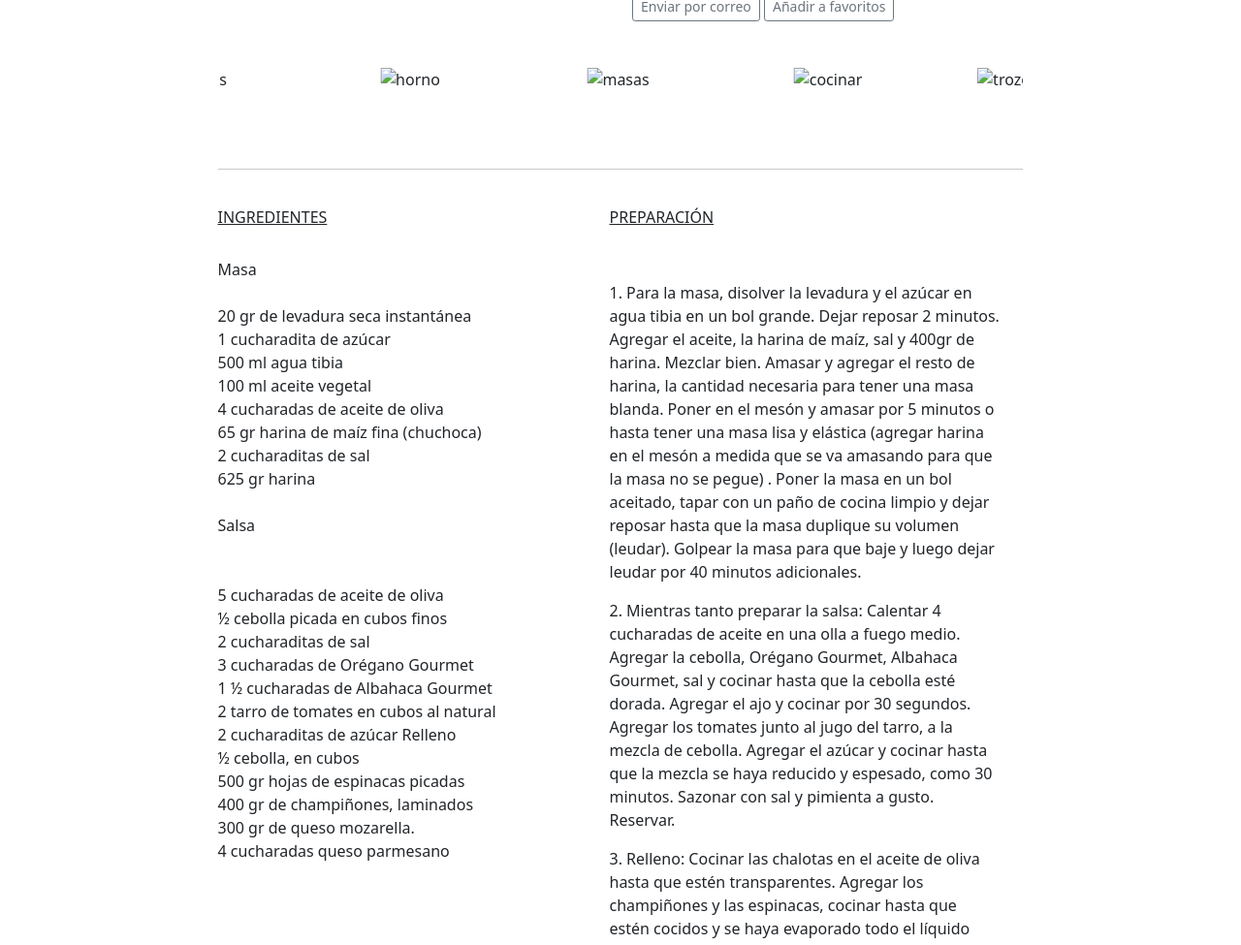
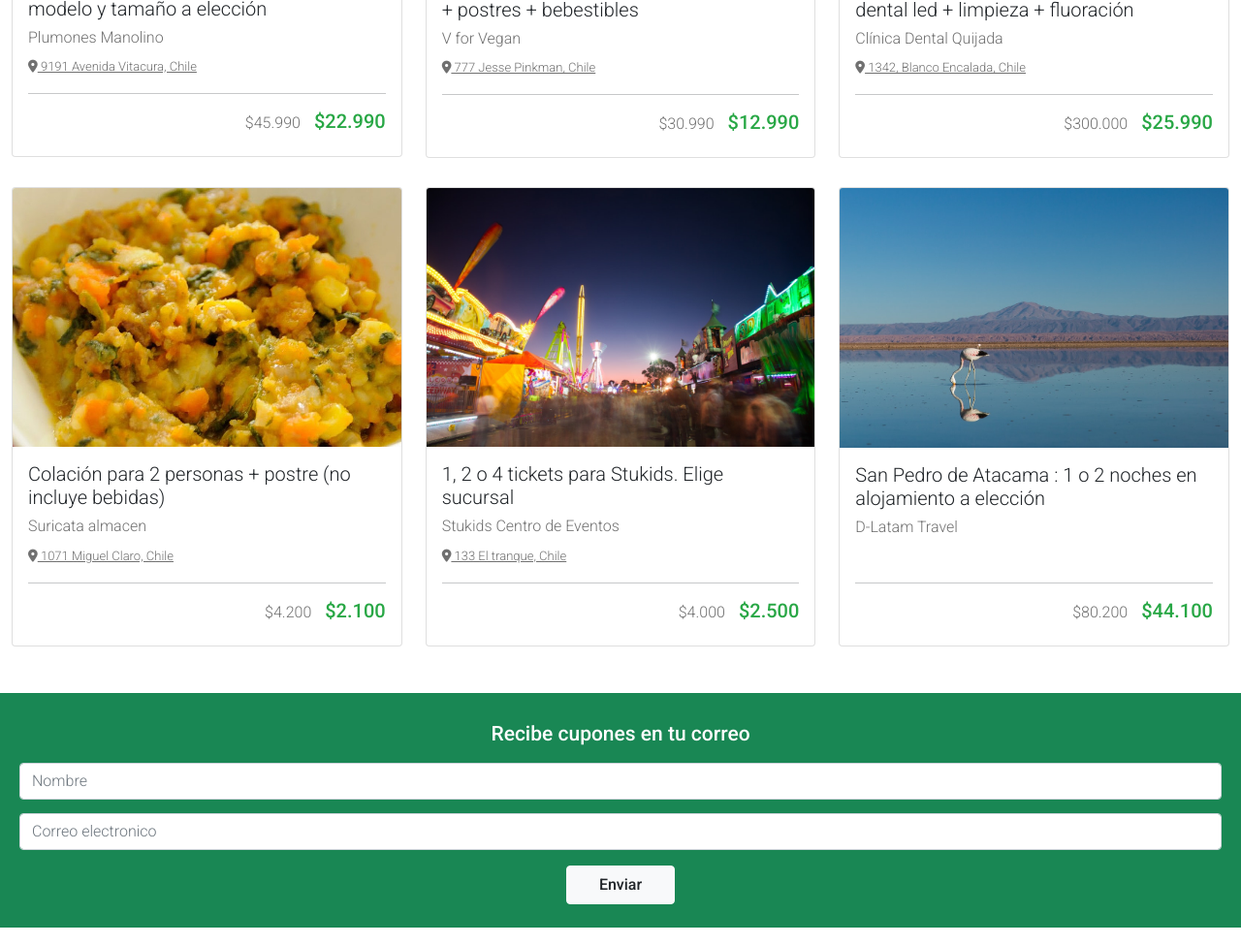
Before and after one commit to RicardoSe14/Mockup_Save_The_Sky, a plain HTML site: page index.html in a window 1280 px wide. Shown: the part 396-1371 px from the top of the page at 97% size. Drawn offline with nearby package versions, Linux system fonts and the light colour scheme.

Commit message:
primera prueba

```diff
--- /dev/null
+++ b/assets/css/style.css
@@ -0,0 +1,63 @@
+body{font-family: "roboto" !important;
+}
+
+.card { margin-top: 30px;
+}
+
+.card-title {font-weight: 300 !important;
+    color: #212529;
+    font-size: 20px !important;
+
+}
+
+.empresa {font-weight: 300 !important;
+    font-size: 16px !important;
+    color: #707070;
+}
+
+.direccion {font-weight: 300 !important;
+    font-size: 13px !important;
+    color: #707070;}
+
+    .valor{text-align: right;
+
+    }
+
+.precio {font-weight: 300 !important;
+    font-size: 16px !important;
+    color: #707070;
+    display: inline-block;
+    margin-right: 10px;
+}
+
+.precioofe {font-weight: 500 !important;
+    font-size: 20px !important;
+    color: #28A745;
+    display: inline-block;
+}
+
+.newstler {font-weight: 500 !important;
+    font-size: 21px !important;
+    padding-top: 30px ;}
+
+.casilla1 {margin-top: -15px !important;}
+
+.casilla2 {margin-top: -10px !important;}
+
+.btn-light {font-weight: 500 !important;
+    font-size: 16px !important;
+    color: #212529 !important;
+    height: 40px;
+    width: 112px;
+}
+
+.form-control {font-weight: 300 !important;
+    font-size: 16px !important;
+    color: #707070 !important;
+
+}
+
+footer p {font-weight: 300 !important;
+    font-size: 16px !important;
+    color: #707070;
+}
--- a/index.html
+++ b/index.html
@@ -5,214 +5,163 @@
     <meta http-equiv="X-UA-Compatible" content="IE=edge">
     <meta name="viewport" content="width=device-width, initial-scale=1.0">
     <meta name="author" content="Ricardo Serra">
-    <meta name="descripción" content="Desafio Ricomida">
+    <meta name="descripción" content="Comparte tus conocimientos tomando cafe">
     <meta name="Copyright" content="Todos los derechos reservados">
-    <meta name="keywords" content="ingredientes, postres, recetas, comida">
+    <meta name="keywords" content="charlas, eventos, simposios, tegnología, co-work">
+    <!--fontawesone al fondo del body en un scrip-->
+    <link rel="stylesheet" type="text/css" href="assets/css/style.css">
     <link href="https://cdn.jsdelivr.net/npm/bootstrap@5.1.3/dist/css/bootstrap.min.css" rel="stylesheet" integrity="sha384-1BmE4kWBq78iYhFldvKuhfTAU6auU8tT94WrHftjDbrCEXSU1oBoqyl2QvZ6jIW3" crossorigin="anonymous">
-    <link rel="stylesheet" type="text/css" href="assets/css/Ricomida.css">
-    <link href="https://fonts.googleapis.com/css2?family=Cabin:wght@400;700&family=Lobster&display=swap" rel="stylesheet">
+    <link href="https://fonts.googleapis.com/css2?family=Roboto:wght@300;500&display=swap" rel="stylesheet">
     <link rel="icon" type="image/png" href="assets/img/Favicon.png">
-    <title>Ricomida</title>
-
+    <title>CUPPON</title>
 </head>
-
-<body>
-
-    <!--Seccion barra de navegación-->
-
-    <nav id="barra" class="navbar navbar-expand-lg navbar-light navbar bg-black"> <!--revisar padding-->
-        <div class="container-fluid col-12 col-sm-10 col-md-8 col-lg-8">
-        <div class="navbar-brand">
-            <a id="logo" class="nav-link text-white" href="#">Ricomida</a>
-        </div>
+<body class="bg-white">
+    <nav class="navbar navbar-expand-lg navbar-light bg-success"> <!-- la maqueta tiene otro color, pero e pide success style="background-color: #28A745"-->
+        <!--funciona mejor navbar-dark porque se parece más a la maqueta, pero se pide light-->
+        <div class="container-fluid px-3 mx-3">
+        <a class="navbar-brand" href="#">
+            <img src="assets/img/logo-white.png" alt="Logo" width="86" height="25" class="d-inline-block align-text-top">
+        </a>
         <button class="navbar-toggler" type="button" data-bs-toggle="collapse" data-bs-target="#navbarNavAltMarkup" aria-controls="navbarNavAltMarkup" aria-expanded="false" aria-label="Toggle navigation">
             <span class="navbar-toggler-icon"></span>
         </button>
             <div class="collapse navbar-collapse" id="navbarNavAltMarkup">
-                <div id="menu" class="navbar-nav ms-auto">
+                <div class="navbar-nav ms-auto">
                 <a class="nav-link text-white" href="#">INICIO</a>
-                <a class="nav-link text-white" href="#">RECETAS</a>
-                <a class="nav-link text-white" href="#">NOSOTROS</a>
+                <a class="nav-link text-white" href="#">PRODUCTOS</a>
                 <a class="nav-link text-white" href="#">CONTACTO</a>
                 </div>
             </div>
         </div>
     </nav>
 
-    <!--Seccion encabezado-->
-    <header>
-        <div class="container-block">
-        <div class="row justify-content-center pt-4">
-            <div class="col-10 col-sm-10 col-md-4 col-lg-4">
-                <img src="assets/img/principal.jpg" class="img-fluid" alt="principal">
-            </div>
-              <div class="col-10 col-sm-10 col-md-4 col-lg-4">
-                <div class="pt-4">
-                  <h1 class="nombre">PIZZA AL ESTILO CHICAGO CON ESPINACAS Y CHAMPIÑONES</h1>
+<section>
+    <div class="container-fluid pb-5">
+        <div class="row">
+            <div class="col-12 col-sm-6 col-md-6 col-lg-4">
+                <div class="card">
+                <img src="assets/img/cupon-1.jpg" class="card-img-top" alt="plumon">
+                    <div class="card-body">
+                    <h2 class="card-title">Plumón Coral Fleece estampado en modelo y tamaño a elección</h2>
+                    <h3 class="empresa">Plumones Manolino</h3>
+                    <a class="direccion" href=""> <i class="fas fa-map-marker-a fa-location-dot"></i> 9191 Avenida Vitacura, Chile</a>
                     <hr>
-                  <h3 class="tyc">110 MIN / 6 A 8 PORCIONES</h3>
-                </div>
-                    <div class="buttons1">
-                    <button id="enviarCorreo" type="button" class="btn btn-outline-secondary btn-sm" data-bs-toggle="tooltip" data-bs-placement="bottom" title="Presiona para enviar a tu correo">Enviar por correo</button>
-                    <button id="favoritos" type="button" class="btn btn-outline-secondary btn-sm" data-bs-toggle="tooltip" data-bs-placement="right" title="Agrega esta receta a tus favoritos">Añadir a favoritos</button>
+                        <div class="valor">
+                        <h3 class="precio">$45.990</h3>
+                        <h2 class="precioofe">$22.990</h2>
                         </div>
                     </div>
                 </div>
             </div>
-    </header>
-
-    <!--Seccion Carrusel de fotos-->
-
-    <div class="container d-none d-md-block col-md-8 col-lg-8 pt-5">
-    <div id="carouselExampleIndicators" class="carousel slide" data-bs-ride="carousel">
-        <div class="carousel-indicators">
-          <button type="button" data-bs-target="#carouselExampleIndicators" data-bs-slide-to="0" class=" active btn-circle" aria-current="true" aria-label="Slide 1"></button>
-          <button type="button" data-bs-target="#carouselExampleIndicators" data-bs-slide-to="1" class="active btn-circle" aria-label="Slide 2"></button>
-        </div>
-        <div class="carousel-inner">
-          <div class="carousel-item active pb-5">
-            <div class="row pb-3">
-            <img src="assets/img/slider-1.png" class="d-block w-25" alt="setas">
-            <img src="assets/img/slider-2.png" class="d-block w-25" alt="horno">
-            <img src="assets/img/slider-3.png" class="d-block w-25" alt="masas">
-            <img src="assets/img/slider-4.png" class="d-block w-25" alt="cocinar">
-        </div>
-          </div>
-          <div class="carousel-item pb-5">
-            <div class="row pb-3">
-            <img src="assets/img/slider-5.png" class="d-block w-25" alt="trozo">
-            <img src="assets/img/slider-6.png" class="d-block w-25" alt="albahaca">
-            <img src="assets/img/slider-7.png" class="d-block w-25" alt="pimenton">
-            <img src="assets/img/slider-8.png" class="d-block w-25" alt="tomates">
+            <div class="col-12 col-sm-6 col-md-6 col-lg-4">
+                <div class="card">
+                <img src="assets/img/cupon-2.jpg" class="card-img-top" alt="comida1">
+                    <div class="card-body">
+                    <h2 class="card-title">Entrada para compartir + platos de fondo + postres + bebestibles</h2>
+                    <h3 class="empresa">V for Vegan</h3>
+                    <a class="direccion" href=""> <i class="fa-solid fa-location-dot"></i> 777 Jesse Pinkman, Chile</a>
+                    <hr>
+                        <div class="valor">
+                        <h3 class="precio">$30.990</h3>
+                        <h2 class="precioofe d-inline-block">$12.990</h2>
                         </div>
                     </div>
                 </div>
             </div>
+            <div class="col-12 col-sm-6 col-md-6 col-lg-4">
+                <div class="card">
+                    <img src="assets/img/cupon-3.jpg" class="card-img-top" alt="dentista">
+                    <div class="card-body">
+                    <h2 class="card-title">Evaluación integral + blanqueamiento dental led + limpieza + fluoración</h2>
+                    <h3 class="empresa">Clínica Dental Quijada</h3>
+                    <a class="direccion" href=""> <i class="fa-solid fa-location-dot"></i> 1342, Blanco Encalada, Chile</a>
                     <hr>
-    </div>
-
-
-
-    <section> <!--Seccion receta-->
-        <div class="container">
-            <div class="row justify-content-center">
-                <div class="col-10 col-xs-10 col-sm-6 col-md-4 col-lg-4">
-                    <div>
-                        <br>
-                        <h6 id="INGREDIENTES"><u>INGREDIENTES</u></h6>
-                        <br>
-                        <ul id="lista1" class="list-unstyled">
-                            <li class="masa pb-4">Masa </li>
-                            <li>20 gr de levadura seca instantánea</li>
-                            <li>1 cucharadita de azúcar</li>
-                            <li>500 ml agua tibia</li>
-                            <li>100 ml aceite vegetal</li>
-                            <li>4 cucharadas de aceite de oliva</li>
-                            <li>65 gr harina de maíz fina (chuchoca)</li>
-                            <li>2 cucharaditas de sal</li>
-                            <li>625 gr harina </li>
-                            <li class="salsa pt-4 pb-5">Salsa<li> <!--en la maqueta estaba apegado arriba y se veia mal, se cambio para que se viera mejor-->
-                            <li>5 cucharadas de aceite de oliva</li>
-                            <li>½ cebolla picada en cubos finos</li>
-                            <li>2 cucharaditas de sal</li>
-                            <li>3 cucharadas de Orégano Gourmet</li>
-                            <li>1 ½ cucharadas de Albahaca Gourmet</li>
-                            <li>2 tarro de tomates en cubos al natural</li>
-                            <li>2 cucharaditas de azúcar Relleno</li>
-                            <li>½ cebolla, en cubos</li>
-                            <li>500 gr hojas de espinacas picadas</li>
-                            <li>400 gr de champiñones, laminados</li>
-                            <li>300 gr de queso mozarella.</li>
-                            <li>4 cucharadas queso parmesano</li>
-                        </ul>
-                    </div>
-                </div>
-                <div class="col-12 col-xs-12 col-sm-5 col-md-5 col-lg-5">
-                    <div class="container">
-                        <br>
-                        <h6 id="PREPARACIÓN"><u>PREPARACIÓN</u></h6>
-                        <br>
-                        <br>
-                        <div id="lista2">
-                        <p>1. Para la masa, disolver la levadura y el azúcar en agua tibia en un bol grande. Dejar reposar 2 minutos. Agregar el aceite, la harina de maíz, sal y 400gr de harina. Mezclar bien. Amasar y agregar el resto de harina, la cantidad necesaria para tener una masa blanda. Poner en el mesón y amasar por 5 minutos o hasta tener una masa lisa y elástica (agregar harina en el mesón a medida que se va amasando para que la masa no se pegue) . Poner la masa en un bol aceitado, tapar con un paño de cocina limpio y dejar reposar hasta que la masa duplique su volumen (leudar). Golpear la masa para que baje y luego dejar leudar por 40 minutos adicionales.</p>
-                        <p>2. Mientras tanto preparar la salsa: Calentar 4 cucharadas de aceite en una olla a fuego medio. Agregar la cebolla, Orégano Gourmet, Albahaca Gourmet, sal y cocinar hasta que la cebolla esté dorada. Agregar el ajo y cocinar por 30 segundos. Agregar los tomates junto al jugo del tarro, a la mezcla de cebolla. Agregar el azúcar y cocinar hasta que la mezcla se haya reducido y espesado, como 30 minutos. Sazonar con sal y pimienta a gusto. Reservar.</p>
-                        <p>3. Relleno: Cocinar las chalotas en el aceite de oliva hasta que estén transparentes. Agregar los champiñones y las espinacas, cocinar hasta que estén cocidos y se haya evaporado todo el líquido que hayan votado los vegetales. Reservar.</p>
-                        <p>4. Calentar el horno a 220C.</p>
-                        <p>5. Una vez que la masa haya reposado, dividirla en dos bolas. Estirar cada masa para cubrir dos moldes (desmontables) de 26 cm, hacer un borde de 5 cm con la masa. Dividir el relleno entre las dos pizza, tapar con el queso mozarella, luego terminar con la salsa de tomates y finalmente espolvorear el queso rallado.</p>
-                        <p>6. Hornear por 35 a 40 minutos o hasta que el relleno esté caliente y la base esté esponjosa y dorada. Esperar unos minutos antes de desmoldar.</p>
-                        </div>
-                        <br>
-                    </div>
-                </div>
-                <hr>
-            </div>
-        </div>
-    </section>
-
-    <section> <!--Seccion recetas relacionadas-->
-        <div class="container col-12 col-sm-10">
-        <h1 class="nrecetas text-center pb-4">RECETAS RELACIONADAS</h1>
-        </div>
-        <div class="container col-12">
-            <div class="row justify-content-center">
-                <div class="col-11 col-sm-6 col-md-6 col-lg-3">
-                    <div class="card">
-                    <img src="assets/img/recipe-card-1.png" class="card-img-top" alt="panqueques">
-                        <div class="card-body">
-                        <h5 class="card-title1">PANQUEQUES CON MANJAR Y CREMA</h5>
-                        <p class="descripcion1">Mus enim elementum dignissim class eleifend justo, ut nunc magnis est vulputate nostra, blandit erat luctus faucibus orci.</p>
+                        <div class="valor">
+                        <h3 class="precio">$300.000</h3>
+                        <h2 class="precioofe">$25.990</h2>
                         </div>
                     </div>
                 </div>
-                <div class="col-11 col-sm-6 col-md-6 col-lg-3">
+            </div>
+            <div class="col-12 col-sm-6 col-md-6 col-lg-4">
                 <div class="card">
-                    <img src="assets/img/recipe-card-2.png" class="card-img-top" alt="comida1">
+                    <img src="assets/img/cupon-4.jpg" class="card-img-top" alt="colacion">
                     <div class="card-body">
-                        <h5 class="card-title2">TIRAMISÚ</h5>
-                        <p class="descripcion2">Congue fermentum dignissim rhoncus elementum ac nisi, proin phasellus lacinia sed faucibus mauris, taciti scelerisque nulla ornare consequat.</p>
+                    <h2 class="card-title">Colación para 2 personas + postre (no incluye bebidas)</h2>
+                    <h3 class="empresa">Suricata almacen</h3>
+                    <a class="direccion" href=""> <i class="fa-solid fa-location-dot"></i> 1071 Miguel Claro, Chile</a>
+                    <hr>
+                        <div class="valor">
+                        <h3 class="precio">$4.200</h3>
+                        <h2 class="precioofe">$2.100</h2>
                         </div>
                     </div>
                 </div>
-                <div class="col-11 col-sm-6 col-md-6 col-lg-3">
+            </div>
+            <div class="col-12 col-sm-6 col-md-6 col-lg-4">
                 <div class="card">
-                        <img src="assets/img/recipe-card-3.png" class="card-img-top" alt="dentista">
+                    <img src="assets/img/cupon-5.jpg" class="card-img-top" alt="tickets">
                     <div class="card-body">
-                                <h5 class="card-title3">PLATEADA</h5>
-                                <p class="descripcion3">Cubilia elementum posuere arcu rhoncus egestas lectus, diam aliquam laoreet ac eleifend risus, urna auctor inceptos mattis dapibus.</p>
+                    <h2 class="card-title">1, 2 o 4 tickets para Stukids. Elige sucursal</h2>
+                    <h3 class="empresa">Stukids Centro de Eventos</h3>
+                    <a class="direccion" href=""> <i class="fa-solid fa-location-dot"></i> 133 El tranque, Chile</a>
+                    <hr>
+                        <div class="valor">
+                        <h3 class="precio">$4.000</h3>
+                        <h2 class="precioofe">$2.500</h2>
+                        </div>
+                    </div>
+                </div>
+            </div>
+            <div class="col-12 col-sm-6 col-md-6 col-lg-4">
+                <div class="card">
+                    <img src="assets/img/cupon-6.jpg" class="card-img-top" alt="tour">
+                    <div class="card-body">
+                    <h2 class="card-title">San Pedro de Atacama : 1 o 2 noches en alojamiento a elección</h2>
+                    <h3 class="empresa">D-Latam Travel</h3>
+                    <br>
+                    <hr>
+                        <div class="valor">
+                        <h3 class="precio">$80.200</h3>
+                        <h2 class="precioofe">$44.100</h2>
                         </div>
                     </div>
                 </div>
             </div>
         </div>
-    </section>
+    </div>
 
-    <section class="newstler py-5 ">
-        <div class="container-fluid py-5 col-10 col-sm-10">
-                    <h1 class="subcribete text-white text-center">SUSCRÍBETE EN NUESTRO NEWSLETTER</h1>
-                    <div class="justify-content-center text-center">
-                        <div class="newstler2 d-inline text-white"> y obtén las mejores recetas que tenemos en</div>
-                        <div id="logofinal" class="d-inline text-white">Ricomida</div>
-                        <div class="button pt-2 text-center">
-                            <button id="botonenviar" type="submit" class="btn btn-outline-light mt-4" >Empezar</button>
+    <div class="container-fluid bg-success">
+        <div class="row">
+            <form class="formulario bg-success" action="#" method="post">
+                <h1 class="newstler text-center text-white">Recibe cupones en tu correo</h1>
+                <div class="casilla1 px-2">
+                    <label for="name" class="form-label"></label>
+                    <input type="text" class="form-control" id="name" placeholder="Nombre">
                 </div>
+                <div class="casilla2 px-2 pb-2">
+                    <label for="email" class="form-label"></label>
+                    <input type="email" class="form-control" id="email" placeholder="Correo electronico">
+                </div>
+                <div class="button p-2 text-center">
+                    <button type="submit" class="btn btn-light mb-3">Enviar</button>
+                </div>
+            </form>
         </div>
     </div>
 </section>
 
-    <footer id="footer" class="container-fluid py-1">
+    <footer class="container-fluid">
         <div class="row">
             <div class="footer text-center mt-4">
-                <p class="copyright mt-3 text-white">Ricomida</p>
+                <img src="assets/img/logo-black.png" alt="Logo" width="82" height="24">
+                <p class="copyright mt-3">© 2018 Cuppon Latam .Todos los derechos reservados.</p>
             </div>
         </div>
     </footer>
 
 
+    <script src="https://kit.fontawesome.com/360cd4ba7a.js" crossorigin="anonymous"></script> <!--con el scrip pude integrar los iconos-->
+</body>
 
-
-    <script src="https://cdn.jsdelivr.net/npm/bootstrap@5.1.3/dist/js/bootstrap.bundle.min.js" integrity="sha384-ka7Sk0Gln4gmtz2MlQnikT1wXgYsOg+OMhuP+IlRH9sENBO0LRn5q+8nbTov4+1p" crossorigin="anonymous"></script>
-    <script src="https://code.jquery.com/jquery-3.6.4.js" integrity="sha256-a9jBBRygX1Bh5lt8GZjXDzyOB+bWve9EiO7tROUtj/E=" crossorigin="anonymous"></script>
-    <script src="assets/js/Ricomida.js"></script>
-
-</body>
 </html>
```
Also changed, not shown: 22.txt (deleted), Archivo_pull.txt (deleted), assets/img/Favicon.png (added), assets/img/cupon-1.jpg (added), assets/img/cupon-2.jpg (added), assets/img/cupon-3.jpg (added), assets/img/cupon-4.jpg (added), assets/img/cupon-5.jpg (added), assets/img/cupon-6.jpg (added), assets/img/logo-black.png (added), assets/img/logo-white.png (added), comandos.txt (deleted), directorio3/ejemplo3.txt (deleted), en_directorio1.txt (deleted), 1 other file. Lines whose indentation alone changed are shown as unchanged.
